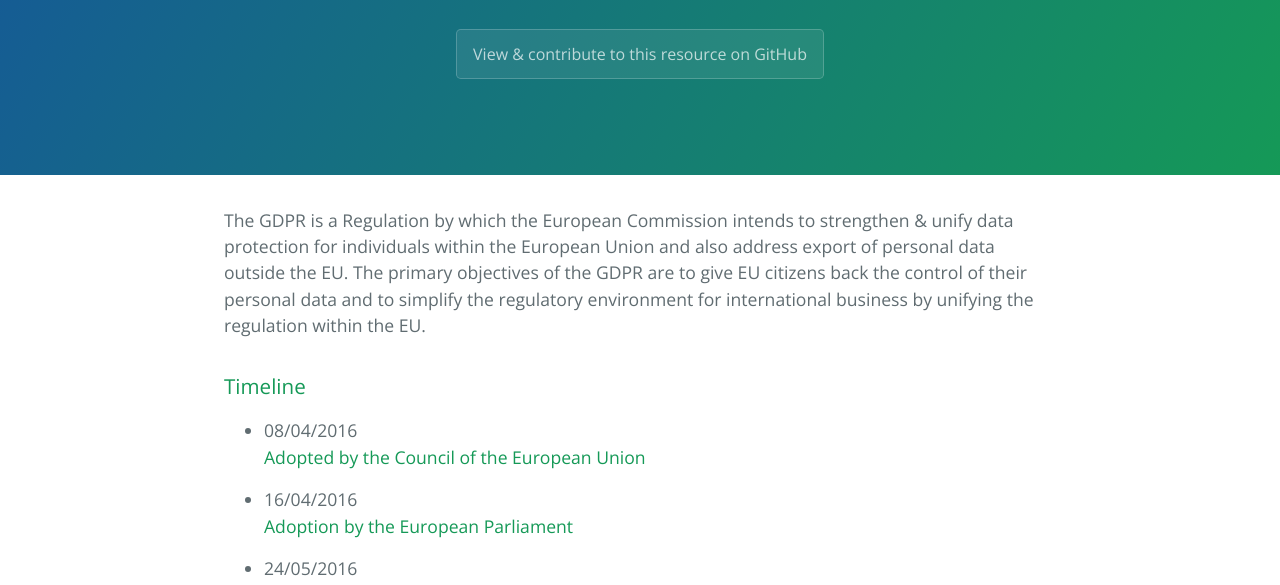
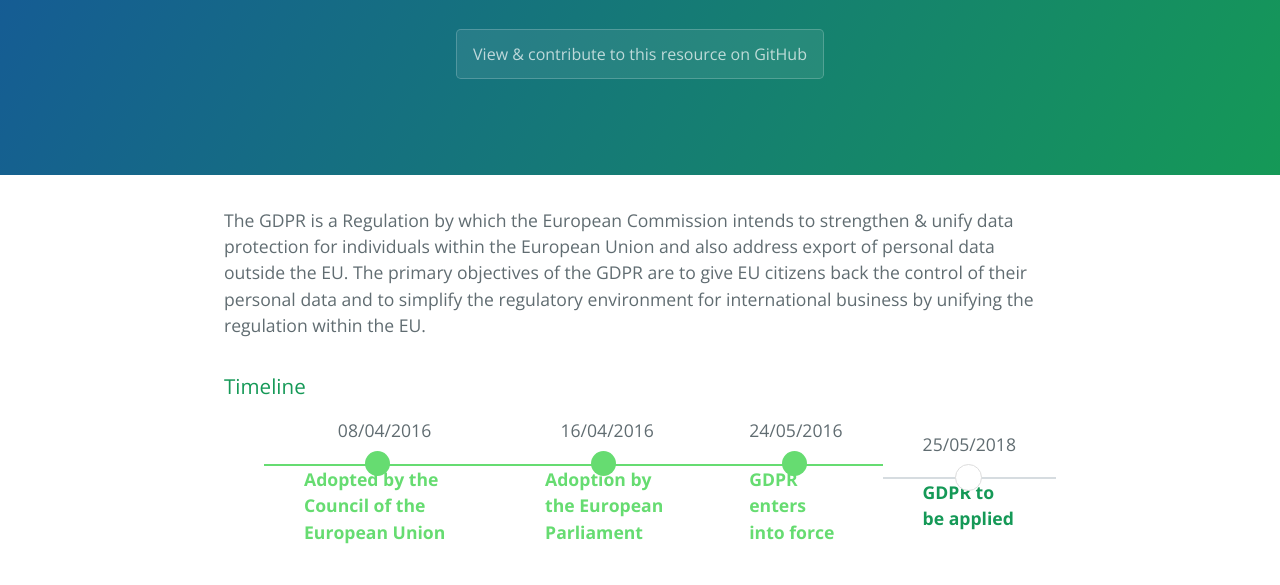
Before and after one commit to whitingx/eu-gdpr, a plain HTML site: page index.html in a window 1280 px wide. Shown: the part 208-793 px from the top of the page. Drawn offline with nearby package versions, Linux system fonts and the light colour scheme.

Commit message:
timeline css fix

```diff
--- a/stylesheets/stylesheet.css
+++ b/stylesheets/stylesheet.css
@@ -250,63 +250,81 @@ a {
   padding: 0 12px 0 0;
 }
 
-.timeline
-  list-style-type: none
-  display: flex
-  align-items: center
-  justify-content: center
-.li
-  transition: all 200ms ease-in
+.timeline {
+  list-style-type: none;
+  display: flex;
+  align-items: center;
+  justify-content: center;
+}
 
-.timestamp
-  margin-bottom: 20px
-  padding: 0px 40px
-  display: flex
-  flex-direction: column
-  align-items: center
-  font-weight: 100
-.status
-  padding: 0px 40px
-  display: flex
-  justify-content: center
-  border-top: 2px solid #D6DCE0
-  position: relative
-  transition: all 200ms ease-in
-  h4
-    font-weight: 600
-  &:before
-    content: ''
-    width: 25px
-    height: 25px
-    background-color: white
-    border-radius: 25px
-    border: 1px solid #ddd
-    position: absolute
-    top: -15px
-    left: 42%
-    transition: all 200ms ease-in
-.li.complete
-  .status
-    border-top: 2px solid #66DC71
-    &:before
-      background-color: #66DC71
-      border: none
-      transition: all 200ms ease-in
-    h4
-      color: #66DC71
+.li {
+  transition: all 200ms ease-in;
+}
 
-@media (min-device-width: 320px) and (max-device-width: 700px)
-  .timeline
-    list-style-type: none
-    display: block
-  .li
-    transition: all 200ms ease-in
-    display: flex
-    width: inherit
-  .timestamp
-    width: 100px
-  .status
-    &:before
-      left: -8%
-      top: 30%
-      transition: all 200ms ease-in
+.timestamp {
+  margin-bottom: 20px;
+  padding: 0px 40px;
+  display: flex;
+  flex-direction: column;
+  align-items: center;
+  font-weight: 100;
+}
+
+.status {
+  padding: 0px 40px;
+  display: flex;
+  justify-content: center;
+  border-top: 2px solid #D6DCE0;
+  position: relative;
+  transition: all 200ms ease-in;
+}
+.status h4 {
+  font-weight: 600;
+}
+.status:before {
+  content: "";
+  width: 25px;
+  height: 25px;
+  background-color: white;
+  border-radius: 25px;
+  border: 1px solid #ddd;
+  position: absolute;
+  top: -15px;
+  left: 42%;
+  transition: all 200ms ease-in;
+}
+
+.li.complete .status {
+  border-top: 2px solid #66DC71;
+}
+.li.complete .status:before {
+  background-color: #66DC71;
+  border: none;
+  transition: all 200ms ease-in;
+}
+.li.complete .status h4 {
+  color: #66DC71;
+}
+
+@media (min-device-width: 320px) and (max-device-width: 700px) {
+  .timeline {
+    list-style-type: none;
+    display: block;
+  }
+
+  .li {
+    transition: all 200ms ease-in;
+    display: flex;
+    width: inherit;
+  }
+
+  .timestamp {
+    width: 100px;
+  }
+
+  .status:before {
+    left: -8%;
+    top: 30%;
+    transition: all 200ms ease-in;
+  }
+}
```
